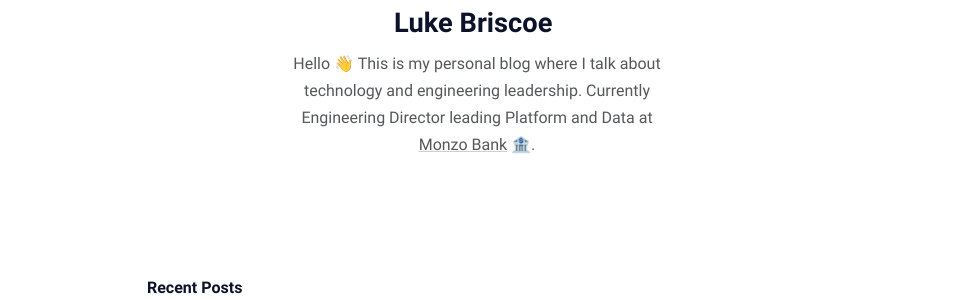
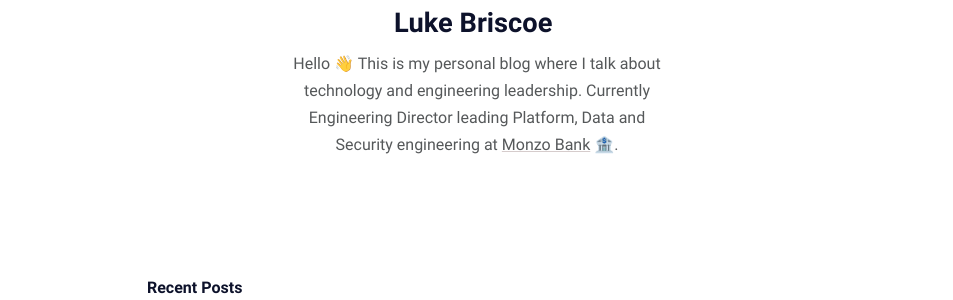
Before and after one commit to lukebriscoe/lukebriscoe.github.io, a Jekyll site: the page built from index.md, in a window 1280 px wide. Shown: the part 250-550 px from the top of the page, without its empty margins (163-1116 px from the left). Built offline with Jekyll 4.4.1, drawn with Linux system fonts in a browser that asks for light colours.

Commit message:
and another update on role

```diff
--- a/_config.yml
+++ b/_config.yml
@@ -10,7 +10,7 @@ mode: light # default theme "dark" | "light"
 author:
   name: Luke Briscoe # author name
   bio: >- # your bio for the world
-    Hello 👋 This is my personal blog where I talk about technology and engineering leadership. Currently Engineering Director leading Platform and Data at <a href="https://monzo.com/">Monzo Bank</a> 🏦.
+    Hello 👋 This is my personal blog where I talk about technology and engineering leadership. Currently Engineering Director leading Platform, Data and Security engineering at <a href="https://monzo.com/">Monzo Bank</a> 🏦.
   avatar: /assets/img/avatar.jpg # change with your own avatar
 
 # URL settings
```
